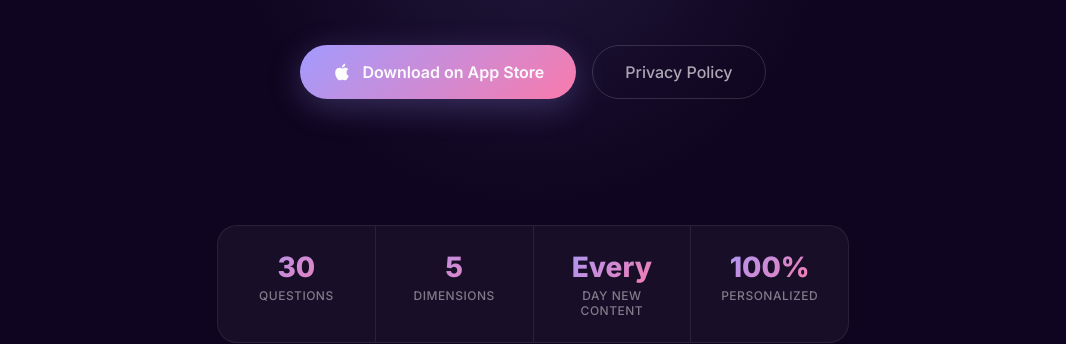
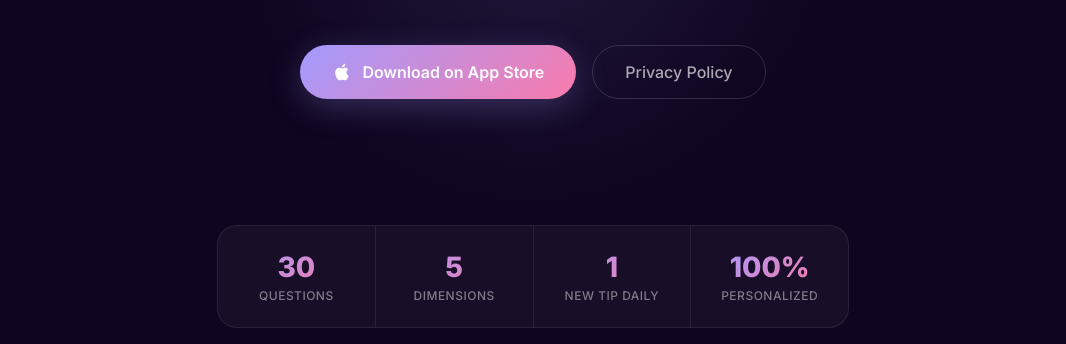
Before and after one commit to asultanli/love-map-website, a plain HTML site: page index.html in a window 1280 px wide. Shown: the part 468-812 px from the top of the page, without its empty margins (107-1173 px from the left). Drawn offline with Linux system fonts and the light colour scheme.

Commit message:
Fix stat: 1 New Tip Daily

```diff
--- a/index.html
+++ b/index.html
@@ -538,8 +538,8 @@
         <div class="stat-label">Dimensions</div>
       </div>
       <div class="stat-item">
-        <div class="stat-num">Every</div>
-        <div class="stat-label">Day New Content</div>
+        <div class="stat-num">1</div>
+        <div class="stat-label">New Tip Daily</div>
       </div>
       <div class="stat-item">
         <div class="stat-num">100%</div>
```
